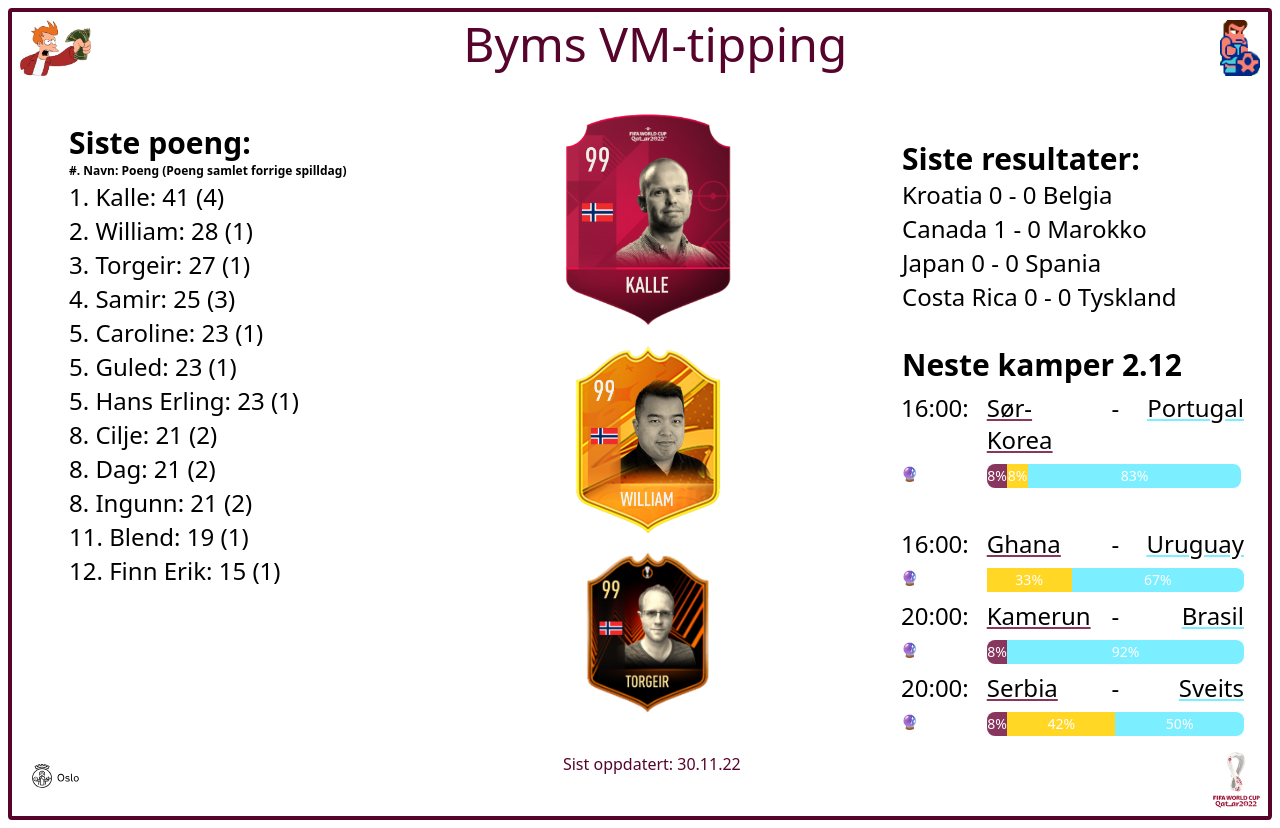
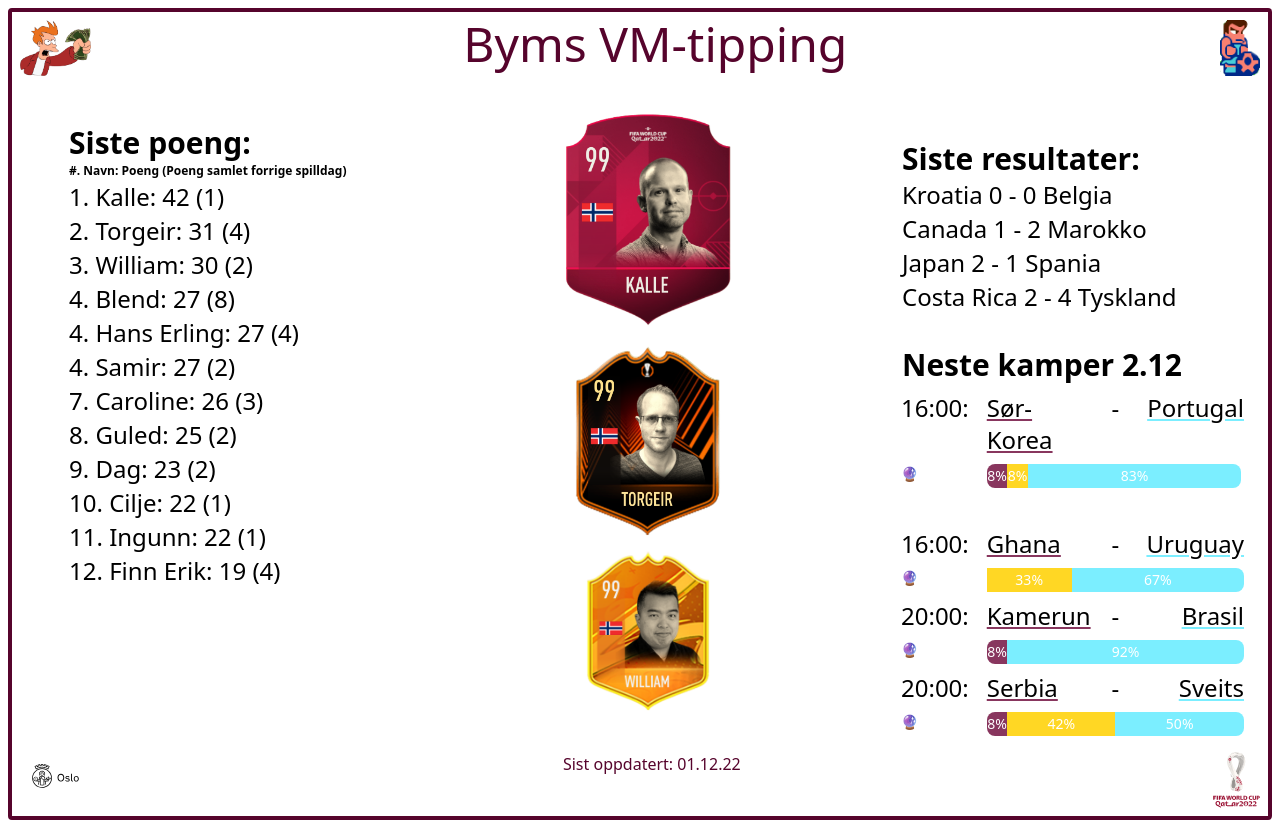
Before and after one commit to kmthorsnes/new-bym-vm-tipping, a React (Vite) app: page / in a window 1280 px wide. Built offline with nearby package versions, Linux system fonts and the light colour scheme.

Commit message:
🌱 Adding results

```diff
--- a/src/App.tsx
+++ b/src/App.tsx
@@ -55,7 +55,7 @@ function App() {
                     (item: { name: string; ranking: number; imgUrl: any }) => (
                       <div
                         key={item.name}
-                        className="object-fit flex w-full transform justify-center transition duration-500 hover:scale-110 cursor-pointer"
+                        className="object-fit flex w-full transform cursor-pointer justify-center transition duration-500 hover:scale-110"
                       >
                         <img
                           title="IKKE KLIKK 😏"
@@ -80,7 +80,7 @@ function App() {
                     (item: { name: string; ranking: number; imgUrl: any }) => (
                       <div
                         key={item.name}
-                        className="object-fit flex w-full cursor-pointer transform justify-center transition duration-500 hover:scale-110"
+                        className="object-fit flex w-full transform cursor-pointer justify-center transition duration-500 hover:scale-110"
                       >
                         <img
                           title="IKKE KLIKK 😏"
@@ -133,7 +133,7 @@ function App() {
           </div>
           <div className="flex w-full items-stretch justify-between self-end text-wcbeige-default">
             <Oklogo />
-            <span className="text-center">Sist oppdatert: 30.11.22</span>
+            <span className="text-center">Sist oppdatert: 01.12.22</span>
             <Wclogo />
           </div>
         </div>
--- a/src/data/data.json
+++ b/src/data/data.json
@@ -4,7 +4,7 @@
       "name": "Blend",
       "score": [
         0, 0, 0, 0, 0, 0, 0, 1, 1, 0, 0, 1, 1, 0, 0, 0, 1, 3, 0, 3, 0, 0, 0, 0,
-        1, 1, 0, 1, 0, 1, 3, 0,1,0,0,0
+        1, 1, 0, 1, 0, 1, 3, 0, 1, 0, 0, 0, 1, 3, 3, 1
       ],
       "lastScore": 0,
       "groupStage": 0,
@@ -14,7 +14,7 @@
       "final": 0,
       "champion": 0,
       "topScorers": 0,
-      "ranking": 11,
+      "ranking": 4,
       "imgUrl": {
         "original": "/src/assets/images/profiles/background/blend.png",
         "card": "/src/assets/images/profiles/card/blend.png",
@@ -25,7 +25,7 @@
       "name": "Caroline",
       "score": [
         0, 0, 1, 0, 0, 0, 0, 1, 1, 0, 1, 1, 1, 0, 1, 0, 1, 0, 0, 3, 1, 0, 0, 0,
-        1, 3, 0, 1, 0, 1, 1, 3, 0,1,0,0,0
+        1, 3, 0, 1, 0, 1, 1, 3, 0, 1, 0, 0, 0, 1, 0, 1, 1
       ],
       "lastScore": 0,
       "groupStage": 0,
@@ -35,7 +35,7 @@
       "final": 0,
       "champion": 0,
       "topScorers": 0,
-      "ranking": 5,
+      "ranking": 7,
       "imgUrl": {
         "original": "/src/assets/images/profiles/background/caroline.png",
         "card": "/src/assets/images/profiles/card/caroline.png",
@@ -46,7 +46,7 @@
       "name": "Cilje",
       "score": [
         1, 0, 1, 1, 1, 1, 1, 1, 0, 0, 0, 1, 1, 1, 0, 1, 3, 0, 0, 0, 1, 0, 1, 0,
-        0, 1, 1, 1,1,0,0,1
+        0, 1, 1, 1, 1, 0, 0, 1, 0, 0, 0, 1
       ],
       "lastScore": 0,
       "groupStage": 0,
@@ -56,7 +56,7 @@
       "final": 0,
       "champion": 0,
       "topScorers": 0,
-      "ranking": 8,
+      "ranking": 10,
       "imgUrl": {
         "original": "/src/assets/images/profiles/background/cilje.jpg",
         "card": "/src/assets/images/profiles/card/cilje.png",
@@ -67,7 +67,7 @@
       "name": "Dag",
       "score": [
         1, 1, 0, 0, 1, 0, 0, 1, 1, 0, 1, 1, 1, 0, 0, 0, 3, 0, 0, 0, 1, 1, 0, 0,
-        1, 1, 0, 1, 1, 0, 1, 0, 1,1,0,0,1
+        1, 1, 0, 1, 1, 0, 1, 0, 1, 1, 0, 0, 1, 1, 0, 0, 1
       ],
       "lastScore": 0,
       "groupStage": 0,
@@ -77,7 +77,7 @@
       "final": 0,
       "champion": 0,
       "topScorers": 0,
-      "ranking": 8,
+      "ranking": 9,
       "imgUrl": {
         "original": "/src/assets/images/profiles/background/dag.png",
         "badge": "/src/assets/images/profiles/background/dag.png",
@@ -88,7 +88,7 @@
       "name": "Finn Erik",
       "score": [
         0, 1, 0, 0, 0, 0, 0, 0, 1, 1, 0, 1, 0, 0, 0, 0, 1, 3, 0, 0, 0, 0, 0, 1,
-        1, 0, 0, 0, 0, 0, 0, 3, 1,0,1,0,0
+        1, 0, 0, 0, 0, 0, 0, 3, 1, 0, 1, 0, 0, 0, 0, 3, 1
       ],
       "lastScore": 0,
       "groupStage": 0,
@@ -109,49 +109,7 @@
       "name": "Guled",
       "score": [
         0, 1, 1, 0, 0, 0, 0, 1, 1, 1, 0, 1, 1, 0, 0, 0, 1, 3, 0, 1, 1, 0, 0, 0,
-        1, 1, 0, 1, 1, 0, 1, 3, 1,1,0,0,0
-      ],
-      "lastScore": 0,
-      "groupStage": 0,
-      "gsStandings": 0,
-      "quarter": 0,
-      "semi": 0,
-      "final": 0,
-      "champion": 0,
-      "topScorers": 0,
-      "ranking": 5,
-      "imgUrl": {
-        "original": "/src/assets/images/profiles/background/guled.png",
-        "badge": "/src/assets/images/profiles/background/guled.png",
-        "withoutBackground": "/src/assets/images/profiles/background/guled.png"
-      }
-    },
-    {
-      "name": "Hans Erling",
-      "score": [
-        1, 1, 1, 0, 0, 0, 0, 1, 1, 0, 0, 1, 1, 0, 0, 0, 3, 3, 0, 0, 1, 3, 0, 0,
-        1, 1, 0, 1, 0, 1, 1, 0, 0,1,0,0,0
-      ],
-      "lastScore": 0,
-      "groupStage": 0,
-      "gsStandings": 0,
-      "quarter": 0,
-      "semi": 0,
-      "final": 0,
-      "champion": 0,
-      "topScorers": 0,
-      "ranking": 5,
-      "imgUrl": {
-        "original": "/src/assets/images/profiles/background/hanserling.png",
-        "badge": "/src/assets/images/profiles/background/hanserling.png",
-        "withoutBackground": "/src/assets/images/profiles/background/hanserling.png"
-      }
-    },
-    {
-      "name": "Ingunn",
-      "score": [
-        0, 1, 1, 0, 0, 0, 0, 1, 1, 1, 0, 1, 1, 0, 0, 1, 3, 1, 0, 1, 1, 1, 0, 0,
-        1, 1, 0, 1, 0, 0, 1, 0, 0,1,0,0,1
+        1, 1, 0, 1, 1, 0, 1, 3, 1, 1, 0, 0, 0, 0, 0, 1, 1
       ],
       "lastScore": 0,
       "groupStage": 0,
@@ -163,6 +121,48 @@
       "topScorers": 0,
       "ranking": 8,
       "imgUrl": {
+        "original": "/src/assets/images/profiles/background/guled.png",
+        "badge": "/src/assets/images/profiles/background/guled.png",
+        "withoutBackground": "/src/assets/images/profiles/background/guled.png"
+      }
+    },
+    {
+      "name": "Hans Erling",
+      "score": [
+        1, 1, 1, 0, 0, 0, 0, 1, 1, 0, 0, 1, 1, 0, 0, 0, 3, 3, 0, 0, 1, 3, 0, 0,
+        1, 1, 0, 1, 0, 1, 1, 0, 0, 1, 0, 0, 0, 0, 0, 3, 1
+      ],
+      "lastScore": 0,
+      "groupStage": 0,
+      "gsStandings": 0,
+      "quarter": 0,
+      "semi": 0,
+      "final": 0,
+      "champion": 0,
+      "topScorers": 0,
+      "ranking": 4,
+      "imgUrl": {
+        "original": "/src/assets/images/profiles/background/hanserling.png",
+        "badge": "/src/assets/images/profiles/background/hanserling.png",
+        "withoutBackground": "/src/assets/images/profiles/background/hanserling.png"
+      }
+    },
+    {
+      "name": "Ingunn",
+      "score": [
+        0, 1, 1, 0, 0, 0, 0, 1, 1, 1, 0, 1, 1, 0, 0, 1, 3, 1, 0, 1, 1, 1, 0, 0,
+        1, 1, 0, 1, 0, 0, 1, 0, 0, 1, 0, 0, 1, 0, 0, 0, 1
+      ],
+      "lastScore": 0,
+      "groupStage": 0,
+      "gsStandings": 0,
+      "quarter": 0,
+      "semi": 0,
+      "final": 0,
+      "champion": 0,
+      "topScorers": 0,
+      "ranking": 11,
+      "imgUrl": {
         "original": "/src/assets/images/profiles/background/ingunn.png",
         "badge": "/src/assets/images/profiles/background/ingunn.png",
         "withoutBackground": "/src/assets/images/profiles/background/ingunn.png"
@@ -172,7 +172,7 @@
       "name": "Kalle",
       "score": [
         1, 1, 1, 0, 3, 0, 0, 1, 1, 1, 1, 1, 3, 3, 0, 3, 1, 3, 0, 3, 3, 1, 0, 0,
-        1, 1, 0, 3, 0, 0, 1, 0, 0,1,0,0,3
+        1, 1, 0, 3, 0, 0, 1, 0, 0, 1, 0, 0, 3, 0, 0, 0, 1
       ],
       "lastScore": 0,
       "groupStage": 0,
@@ -193,7 +193,7 @@
       "name": "Samir",
       "score": [
         1, 1, 1, 0, 1, 0, 0, 1, 1, 0, 0, 1, 1, 1, 0, 0, 1, 1, 0, 1, 1, 3, 0, 0,
-        1, 0, 0, 1, 0, 1, 3, 0, 0,3,0,0,0
+        1, 0, 0, 1, 0, 1, 3, 0, 0, 3, 0, 0, 0, 0, 0, 1, 1
       ],
       "lastScore": 0,
       "groupStage": 0,
@@ -214,7 +214,28 @@
       "name": "Torgeir",
       "score": [
         0, 1, 1, 1, 0, 3, 0, 1, 1, 0, 0, 0, 1, 0, 0, 0, 1, 3, 3, 1, 1, 3, 0, 0,
-        1, 0, 0, 1, 0, 1, 1, 1, 0,0,0,0,1
+        1, 0, 0, 1, 0, 1, 1, 1, 0, 0, 0, 0, 1, 3, 0, 0, 1
+      ],
+      "lastScore": 0,
+      "groupStage": 0,
+      "gsStandings": 0,
+      "quarter": 0,
+      "semi": 0,
+      "final": 0,
+      "champion": 0,
+      "topScorers": 0,
+      "ranking": 2,
+      "imgUrl": {
+        "original": "/src/assets/images/profiles/background/torgeir.png",
+        "badge": "/src/assets/images/profiles/background/torgeir.png",
+        "withoutBackground": "/src/assets/images/profiles/background/torgeir.png"
+      }
+    },
+    {
+      "name": "William",
+      "score": [
+        0, 1, 1, 0, 1, 0, 0, 1, 1, 3, 0, 1, 3, 0, 0, 0, 1, 1, 0, 1, 3, 3, 0, 0,
+        0, 0, 0, 1, 0, 1, 1, 0, 3, 1, 0, 0, 0, 1, 0, 0, 1
       ],
       "lastScore": 0,
       "groupStage": 0,
@@ -225,27 +246,6 @@
       "champion": 0,
       "topScorers": 0,
       "ranking": 3,
-      "imgUrl": {
-        "original": "/src/assets/images/profiles/background/torgeir.png",
-        "badge": "/src/assets/images/profiles/background/torgeir.png",
-        "withoutBackground": "/src/assets/images/profiles/background/torgeir.png"
-      }
-    },
-    {
-      "name": "William",
-      "score": [
-        0, 1, 1, 0, 1, 0, 0, 1, 1, 3, 0, 1, 3, 0, 0, 0, 1, 1, 0, 1, 3, 3, 0, 0,
-        0, 0, 0, 1, 0, 1, 1, 0, 3,1,0,0,0
-      ],
-      "lastScore": 0,
-      "groupStage": 0,
-      "gsStandings": 0,
-      "quarter": 0,
-      "semi": 0,
-      "final": 0,
-      "champion": 0,
-      "topScorers": 0,
-      "ranking": 2,
       "imgUrl": {
         "original": "/src/assets/images/profiles/background/william.png",
         "badge": "/src/assets/images/profiles/background/william.png",
--- a/src/siste-resultater/SisteResultater.tsx
+++ b/src/siste-resultater/SisteResultater.tsx
@@ -12,9 +12,9 @@ const SisteResultater = () => {
       </thead>
       <tbody>
         <SisteResultatKort hjemmelag="Kroatia" hjemmelagScore={0} bortelag="Belgia" bortelagScore={0} />
-        <SisteResultatKort hjemmelag="Canada" hjemmelagScore={1} bortelag="Marokko" bortelagScore={0} />
-        <SisteResultatKort hjemmelag="Japan" hjemmelagScore={0} bortelag="Spania" bortelagScore={0} />
-        <SisteResultatKort hjemmelag="Costa Rica" hjemmelagScore={0} bortelag="Tyskland" bortelagScore={0} />
+        <SisteResultatKort hjemmelag="Canada" hjemmelagScore={1} bortelag="Marokko" bortelagScore={2} />
+        <SisteResultatKort hjemmelag="Japan" hjemmelagScore={2} bortelag="Spania" bortelagScore={1} />
+        <SisteResultatKort hjemmelag="Costa Rica" hjemmelagScore={2} bortelag="Tyskland" bortelagScore={4} />
       </tbody>
     </table>
   );
```
